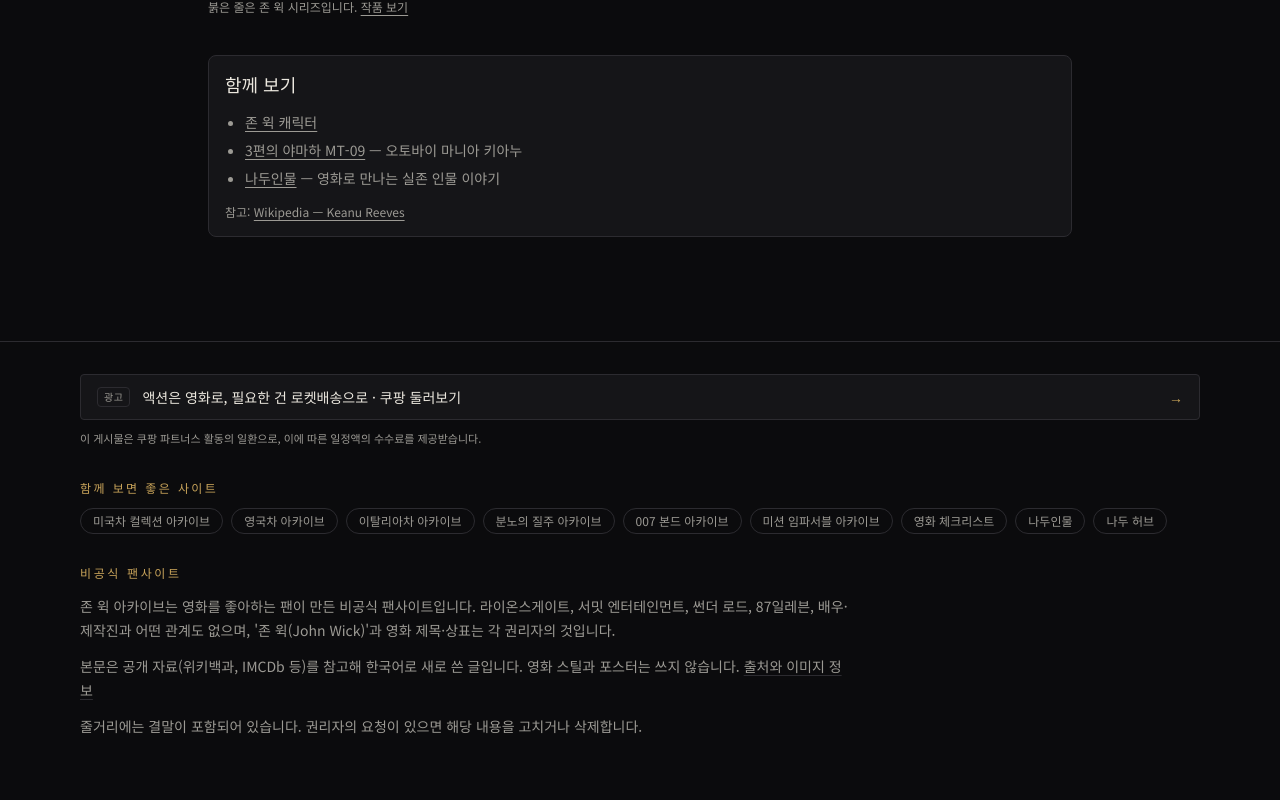
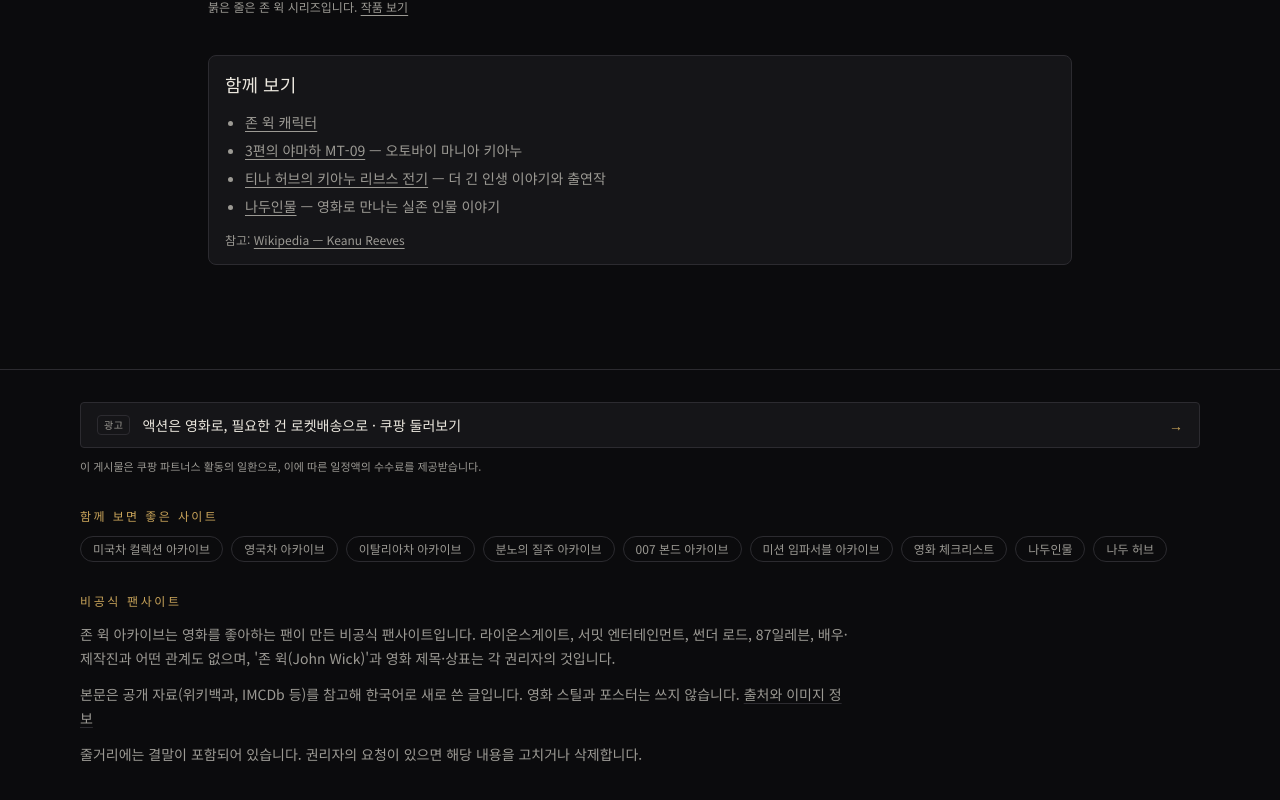
Before and after one commit to eomjinseong-art/johnwick-archive, a Next.js app: page /keanu in a window 1280 px wide. Shown: the part 3083-3883 px from the top of the page. Built offline with nearby package versions, Linux system fonts and the light colour scheme; no server answers.

Commit message:
키아누 페이지에 티나 허브 키아누 리브스 전기 링크

```diff
--- a/app/keanu/page.tsx
+++ b/app/keanu/page.tsx
@@ -64,6 +64,7 @@ export default function KeanuPage() {
         <ul className="mt-2 list-disc pl-5">
           <li><Link href="/characters#john-wick" className="underline">존 윅 캐릭터</Link></li>
           <li><Link href="/cars/yamaha-mt09" className="underline">3편의 야마하 MT-09</Link> — 오토바이 마니아 키아누</li>
+          <li><a href="https://tinalinkeom.vercel.app/keanu?utm_source=johnwick-archive&utm_medium=keanu&utm_campaign=archive-network" className="underline">티나 허브의 키아누 리브스 전기</a> — 더 긴 인생 이야기와 출연작</li>
           <li><a href="https://nadoo-people.vercel.app/?utm_source=johnwick-archive&utm_medium=keanu&utm_campaign=archive-network" className="underline">나두인물</a> — 영화로 만나는 실존 인물 이야기</li>
         </ul>
         <p className="mt-3 text-xs">참고: <a className="underline" href="https://en.wikipedia.org/wiki/Keanu_Reeves" target="_blank" rel="noopener noreferrer">Wikipedia — Keanu Reeves</a></p>
```
